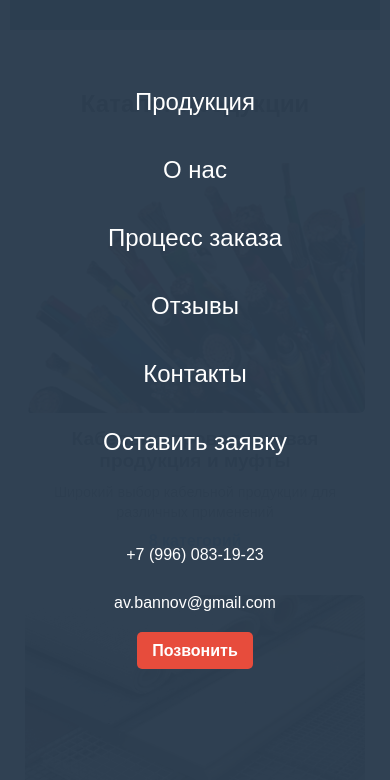
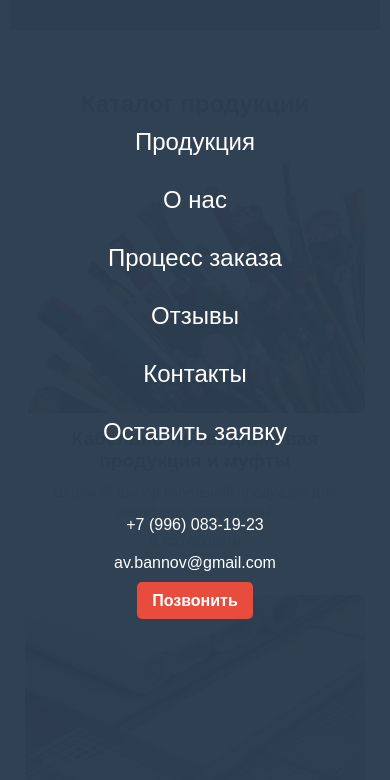
Before and after one commit to Prudexxx/Energo, a plain HTML site: page index.html in a window 390 px wide. Both pictures are taken after a click on the element 322 px from the left and 42 px from the top of the page. Shown: the part 63-843 px from the top of the page. Drawn offline with nearby package versions, Linux system fonts and the light colour scheme.

Commit message:
Update osnova.css

```diff
--- a/osnova.css
+++ b/osnova.css
@@ -133,7 +133,7 @@
         }
 
         .mobile-nav-links li {
-            margin: 20px 0;
+            margin: 10px 0;
         }
 
         .mobile-nav-links a {
@@ -156,7 +156,7 @@
         }
 
         .mobile-contact p {
-            margin: 30px 0;
+            margin: 20px 0;
         }
 
         /* Десктопное меню */
```
